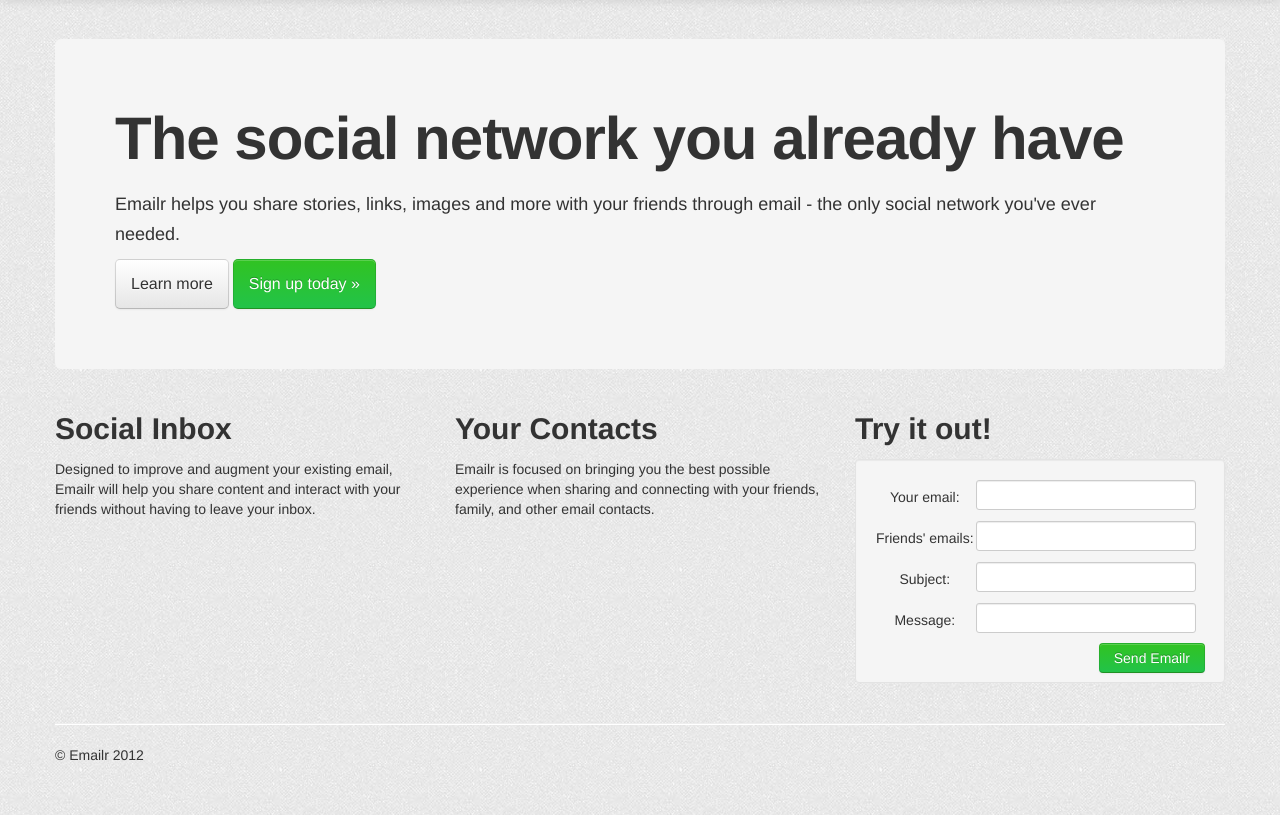
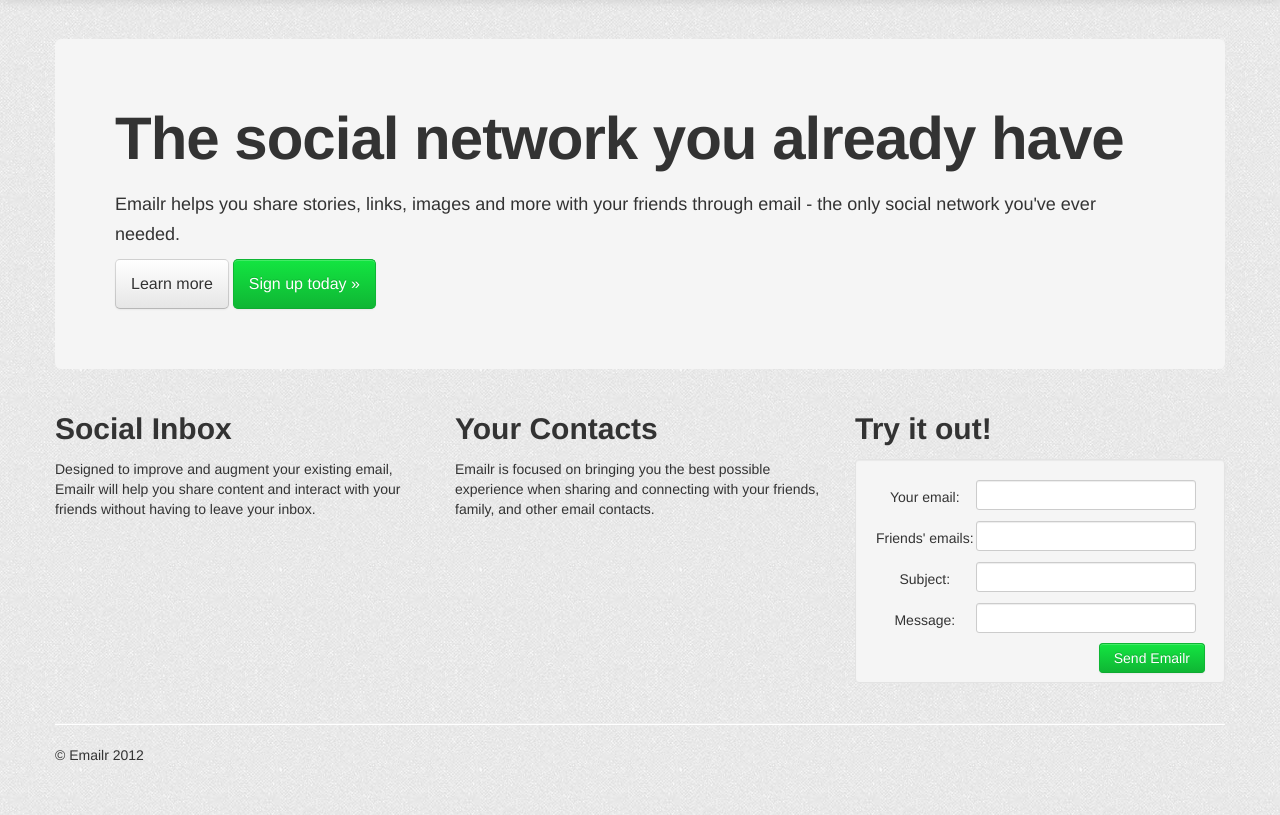
Before and after one commit to cargo8/PennAppsF12, a Django app: page / in a window 1280 px wide. Shown: the part 61-876 px from the top of the page. Run offline with Django 3.2, Linux system fonts and the light colour scheme; parts of the project's set-up code (start-up, migrations or seed data) failed here and were passed over; some libraries are stand-ins or nearby versions.

Commit message:
Adding 3d effect to green primary button

```diff
--- a/css/style.css
+++ b/css/style.css
@@ -1,3 +1,16 @@
-body {
-    background-image: url('bg.png');
+.btn-primary {
+  background-color: hsl(133, 84%, 39%) !important;
+  background-repeat: repeat-x;
+  filter: progid:DXImageTransform.Microsoft.gradient(startColorstr="#13e541", endColorstr="#0fb634");
+  background-image: -khtml-gradient(linear, left top, left bottom, from(#13e541), to(#0fb634));
+  background-image: -moz-linear-gradient(top, #13e541, #0fb634);
+  background-image: -ms-linear-gradient(top, #13e541, #0fb634);
+  background-image: -webkit-gradient(linear, left top, left bottom, color-stop(0%, #13e541), color-stop(100%, #0fb634));
+  background-image: -webkit-linear-gradient(top, #13e541, #0fb634);
+  background-image: -o-linear-gradient(top, #13e541, #0fb634);
+  background-image: linear-gradient(#13e541, #0fb634);
+  border-color: #0fb634 #0fb634 hsl(133, 84%, 36.5%);
+  color: #fff !important;
+  text-shadow: 0 -1px 0 rgba(0, 0, 0, 0.16);
+  -webkit-font-smoothing: antialiased;
 }
--- a/templates/base.html
+++ b/templates/base.html
@@ -9,6 +9,7 @@
 
     <!-- Le styles -->
     <link href="/static/bootstrap.css" rel="stylesheet">
+    <link href="/static/style.css" rel="stylesheet">
     <style type="text/css">
       body {
         padding-top: 100px;
```
